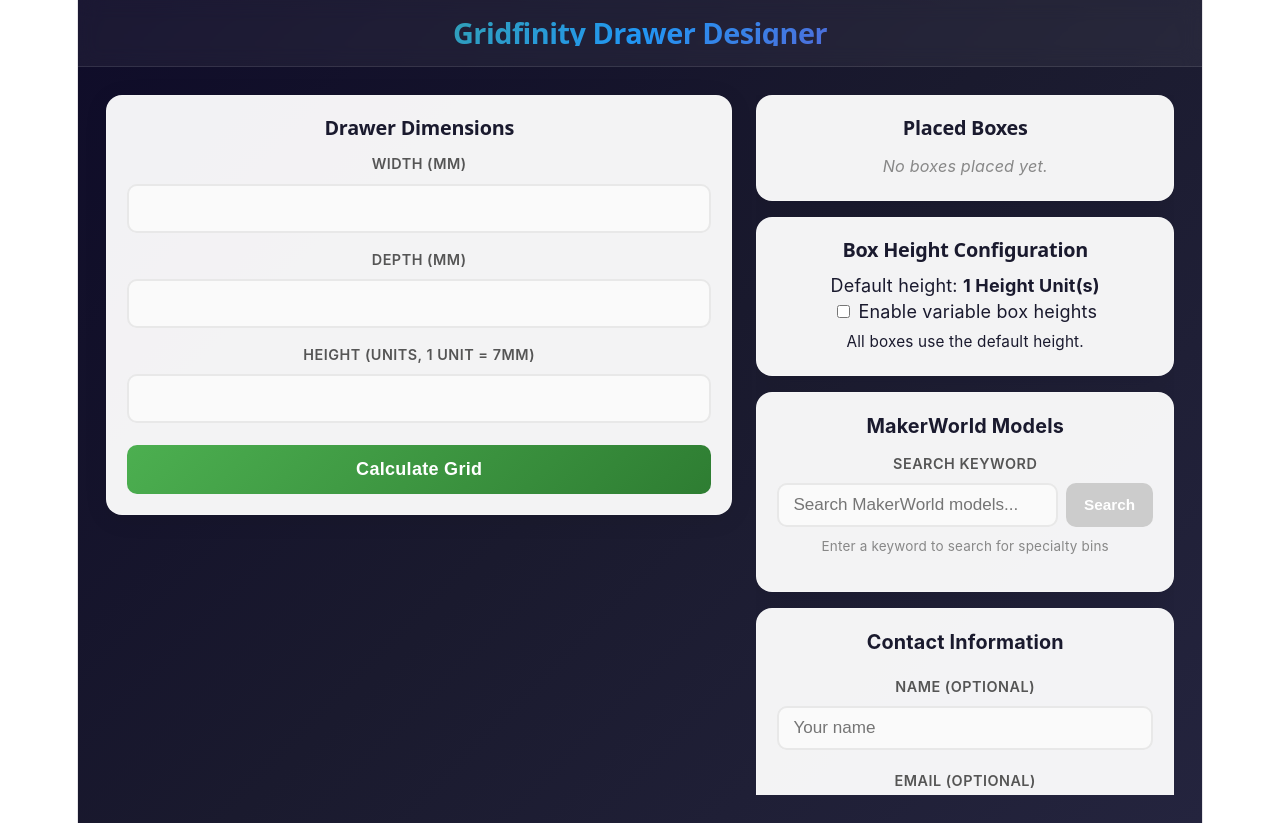
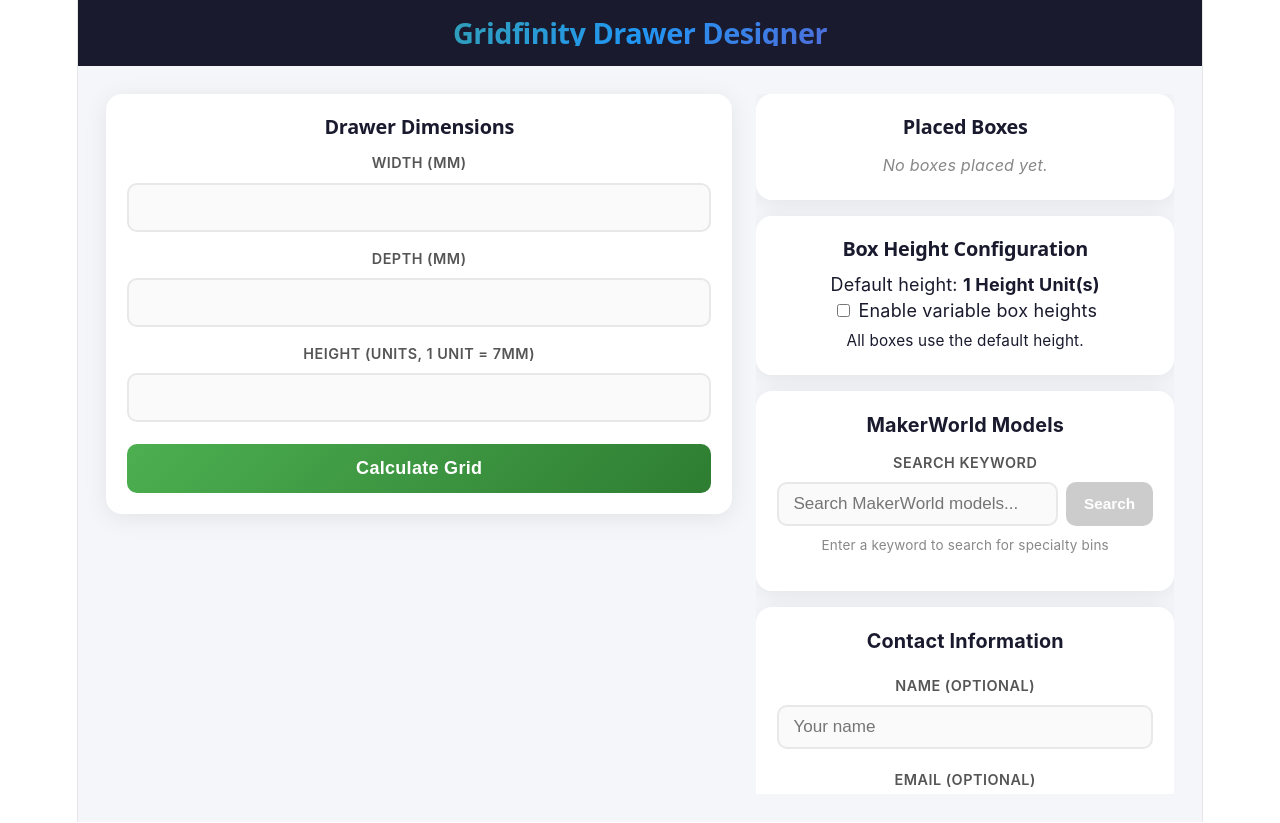
Before and after one commit to NateSnow/NoMoreWastedSpace, a React (Vite) app: page / in a window 1280 px wide. Built offline with nearby package versions, Linux system fonts and the light colour scheme.

Commit message:
style: Switch to light background, keep dark header

```diff
--- a/src/App.css
+++ b/src/App.css
@@ -10,15 +10,14 @@
   flex-direction: column;
   font-family: 'Inter', system-ui, -apple-system, sans-serif;
   color: #1a1a2e;
-  background: linear-gradient(135deg, #0f0c29 0%, #1a1a2e 50%, #24243e 100%);
+  background: #f5f6fa;
 }
 
 /* --- Header --- */
 .app__header {
   padding: 20px 24px;
-  background: rgba(255, 255, 255, 0.05);
-  backdrop-filter: blur(10px);
-  border-bottom: 1px solid rgba(255, 255, 255, 0.1);
+  background: #1a1a2e;
+  border-bottom: none;
   text-align: center;
 }
 
```
